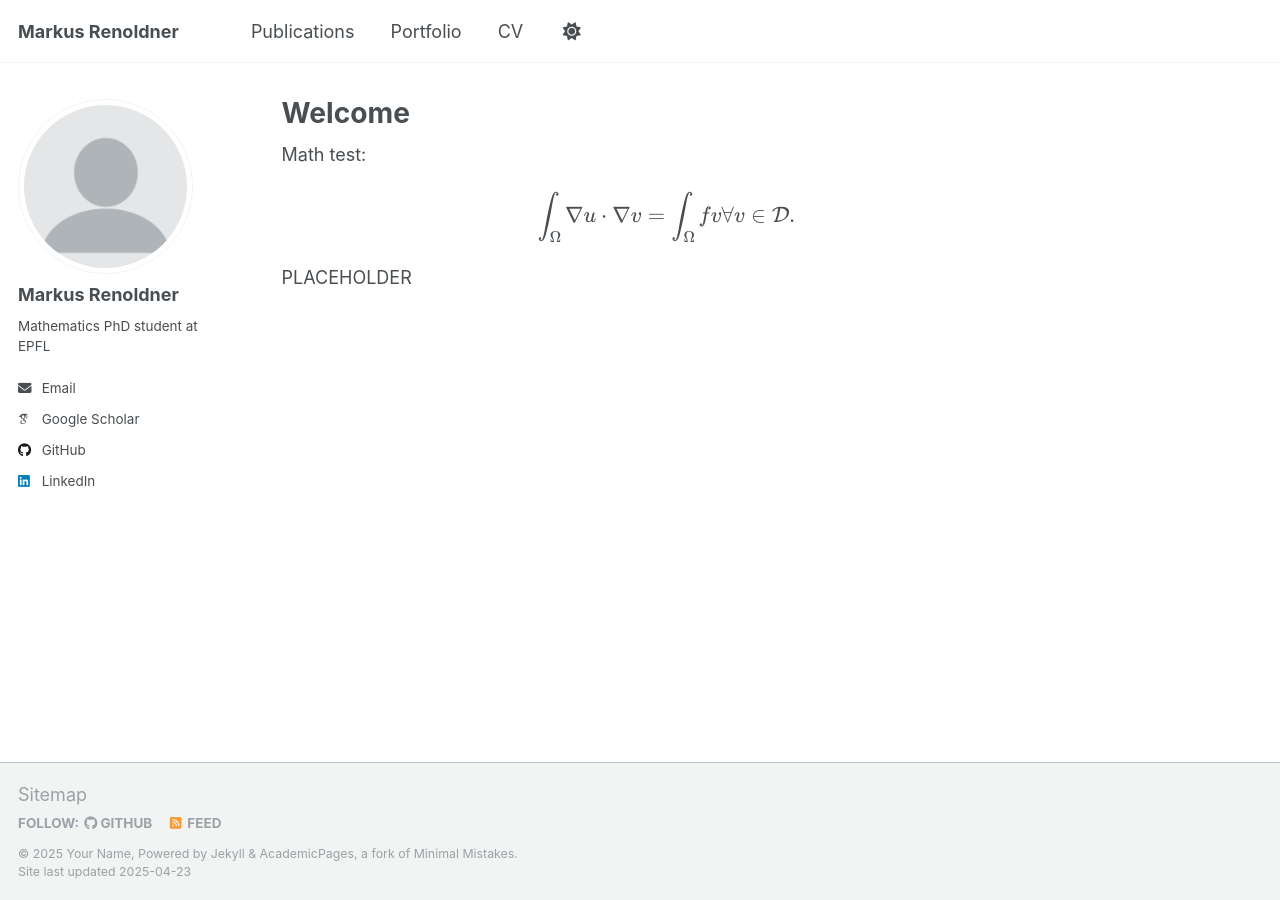
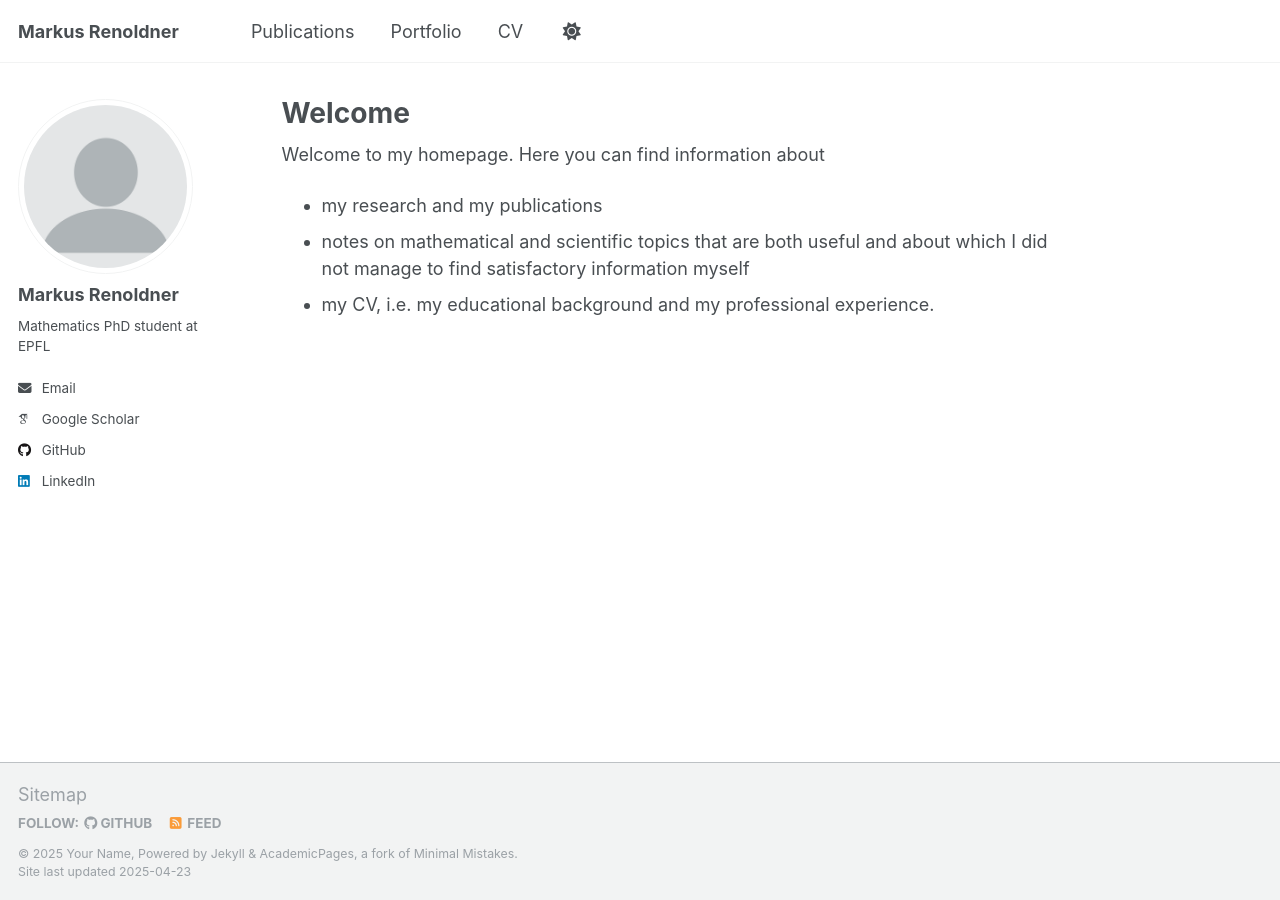
Before and after one commit to markusrenoldner/website, a Jekyll site: the page built from _pages/about.md, in a window 1280 px wide. Built offline with Jekyll 4.4.1, drawn with Linux system fonts in a browser that asks for light colours; some web fonts are replaced.

Commit message:
Update about.md

```diff
--- a/_pages/about.md
+++ b/_pages/about.md
@@ -7,8 +7,8 @@ redirect_from:
   - /about.html
 ---
 
-Math test:
+Welcome to my homepage. Here you can find information about
 
-$$\int_\Omega \nabla u\cdot\nabla v = \int_\Omega fv \forall v\in\mathcal{D}.$$
-
-PLACEHOLDER
+- my research and my publications
+- notes on mathematical and scientific topics that are both useful and about which I did not manage to find satisfactory information myself
+- my CV, i.e. my educational background and my professional experience.
```
